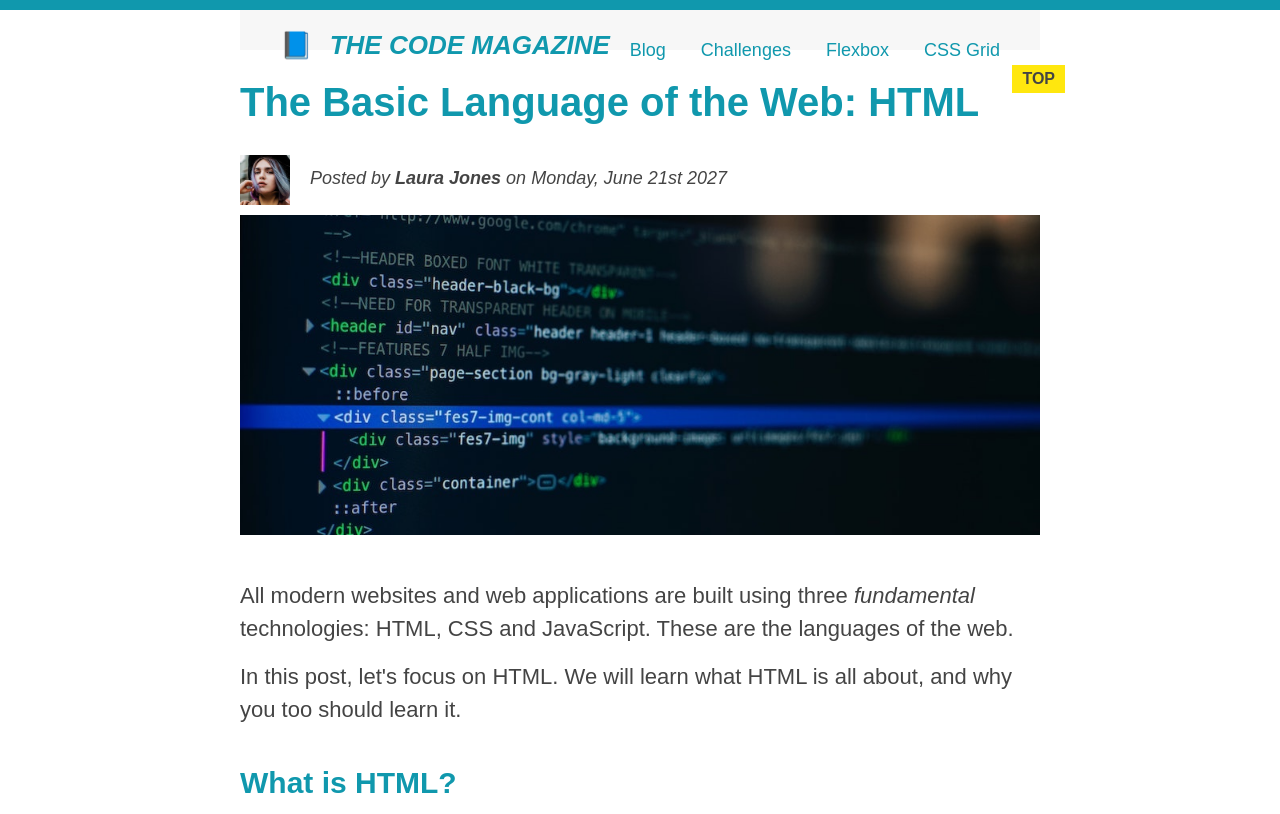
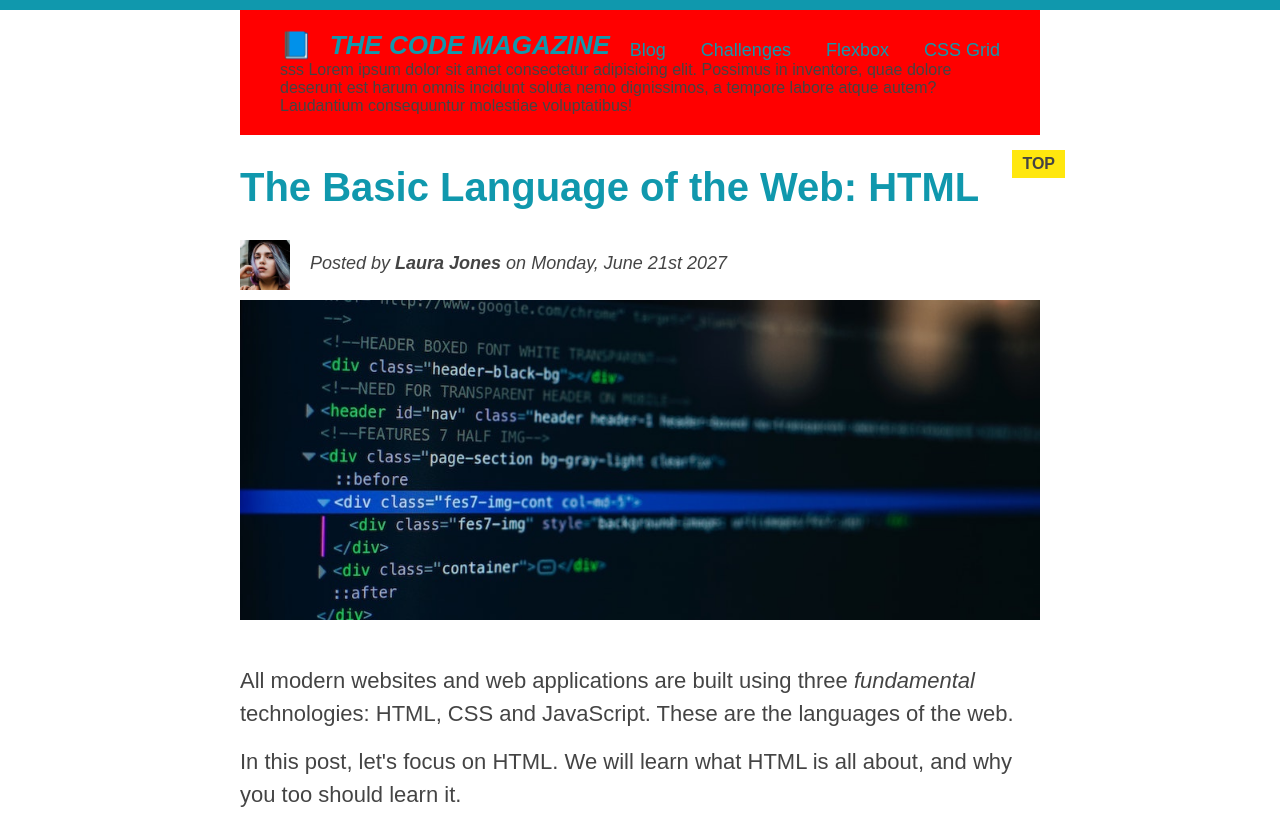
Before and after one commit to ahmedkamel180998/04-CSS-layouts, a plain HTML site: page index.html in a window 1280 px wide. Shown: the top 814 px of the page. Drawn offline with Linux system fonts and the light colour scheme.

Commit message:
test clear div in HTML

```diff
--- a/index.html
+++ b/index.html
@@ -16,6 +16,12 @@
           <a href="#">Flexbox</a>
           <a href="#">CSS Grid</a>
         </nav>
+        <div class="clear">
+          sss Lorem ipsum dolor sit amet consectetur adipisicing elit. Possimus
+          in inventore, quae dolore deserunt est harum omnis incidunt soluta
+          nemo dignissimos, a tempore labore atque autem? Laudantium
+          consequuntur molestiae voluptatibus!
+        </div>
       </header>
 
       <article>
--- a/style.css
+++ b/style.css
@@ -16,6 +16,7 @@ body {
 
 .main-header {
   background-color: #f7f7f7;
+  background-color: red;
   padding: 20px 40px;
   margin-bottom: 30px;
 }
@@ -200,3 +201,7 @@ h1 {
 nav {
   float: right;
 }
+
+.clear {
+  clear: both;
+}
```
